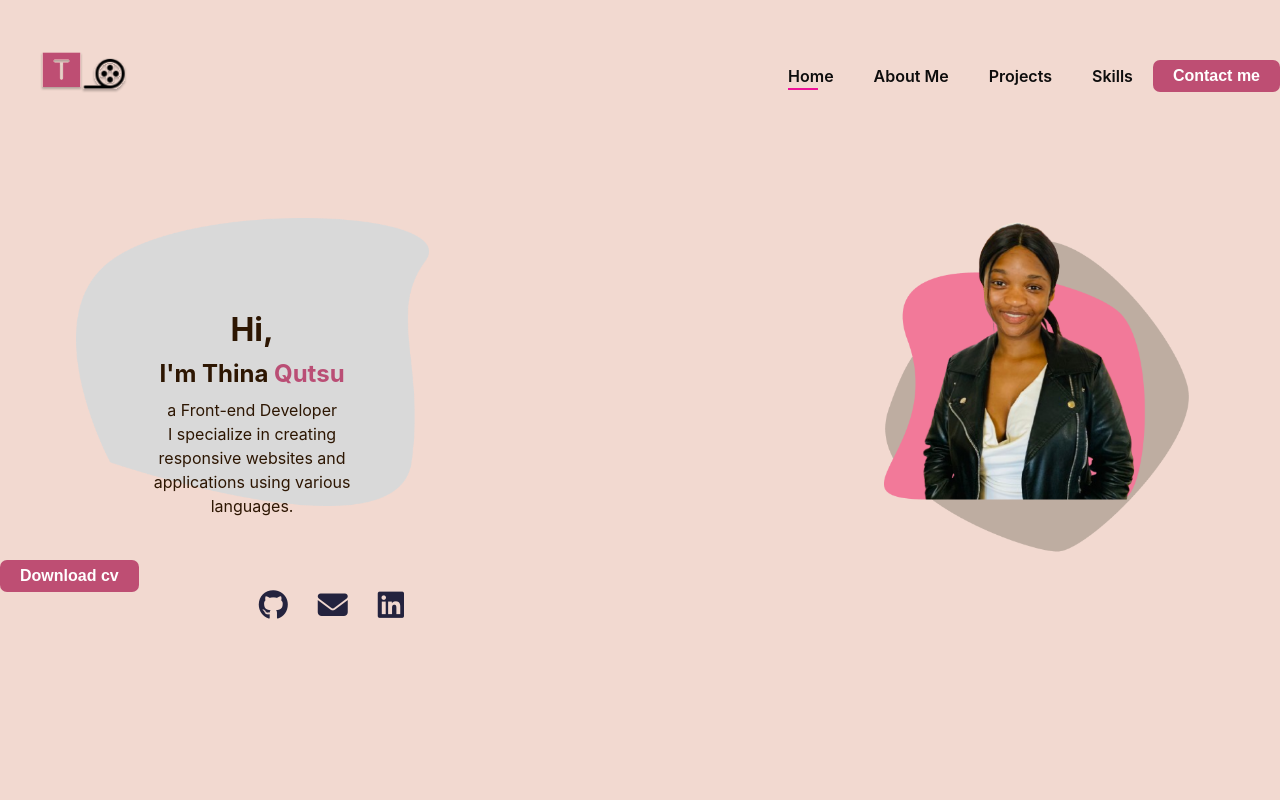
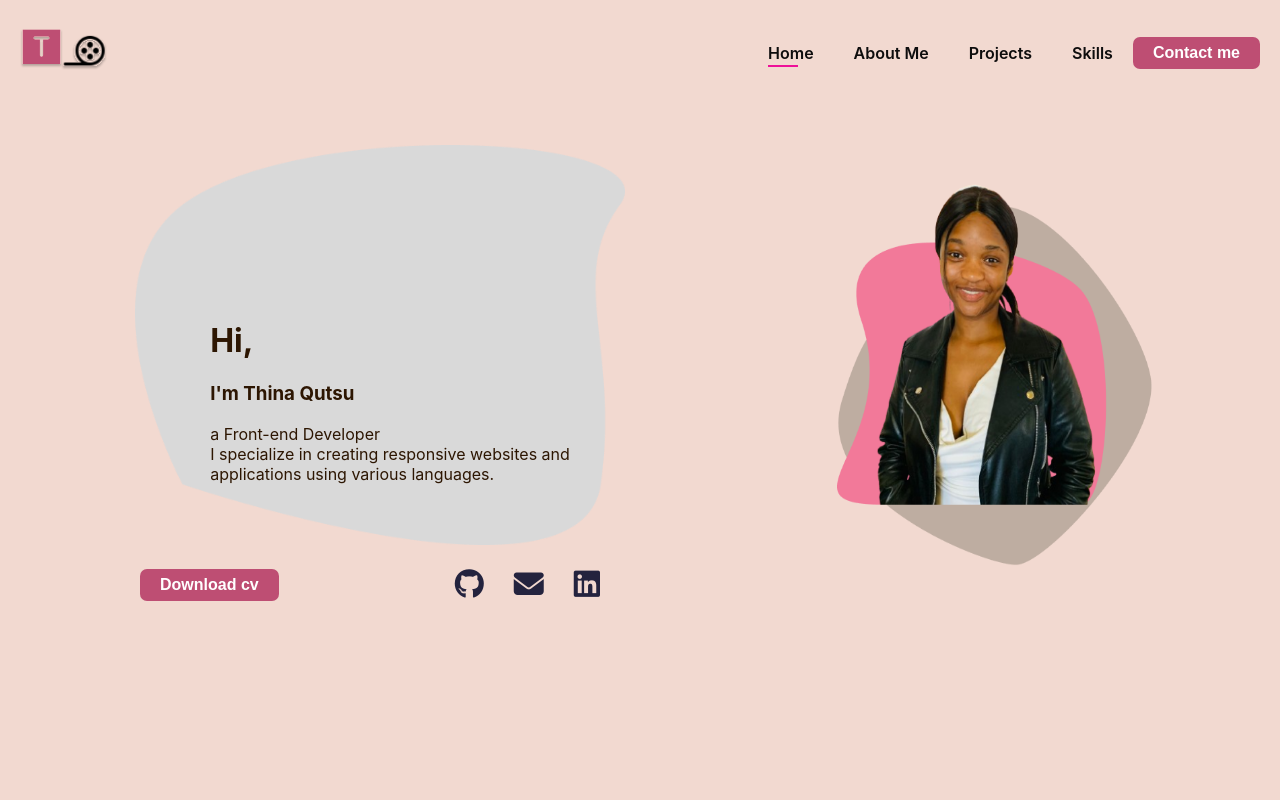
Before and after one commit to Tinaqutsu/tina, a React (Create React App) app: page / in a window 1280 px wide. Shown: the top 800 px of the page. Built offline with nearby package versions, Linux system fonts and the light colour scheme.

Commit message:
home page

```diff
--- a/public/index.html
+++ b/public/index.html
@@ -15,7 +15,7 @@
    <!--Awesome Icons-->
    <link rel="stylesheet" href="https://cdnjs.cloudflare.com/ajax/libs/font-awesome/6.5.1/css/all.min.css" integrity="sha512-DTOQO9RWCH3ppGqcWaEA1BIZOC6xxalwEsw9c2QQeAIftl+Vegovlnee1c9QX4TctnWMn13TZye+giMm8e2LwA==" crossorigin="anonymous" referrerpolicy="no-referrer" />
 
-    <title>React</title>
+    <title>Tina</title>
   </head>
   <body>
     <noscript>You need to enable JavaScript to run this app.</noscript>
--- a/src/App.js
+++ b/src/App.js
@@ -4,6 +4,7 @@ import Home from './Components/Home/Home';
 import About from './Components/About/About';
 import Skills from './Components/Skills/Skills';
 import Projects from './Components/Projects/projects';
+import Contacts from './Components/Contacts/Contacts';
 
 
 
@@ -16,6 +17,7 @@ function App() {
      <About/>
      <Skills />
      <Projects />
+     <Contacts />
     </div>
   );
 }
--- a/src/Components/About/About.js
+++ b/src/Components/About/About.js
@@ -8,7 +8,7 @@ function About() {
     <section className='about-page'>
       <h2>About</h2>
       <div className='pic-container'>
-        <img src={Pic} alt='My picture'/>
+        <img src={Pic} alt='Myself'/>
       </div>
 
 
@@ -38,4 +38,4 @@ function About() {
   )
 }
 
-export default About
+export default About;
--- /dev/null
+++ b/src/Components/Contacts/Contacts.css
@@ -0,0 +1,3 @@
+.form {
+    border: px solid;
+}
--- /dev/null
+++ b/src/Components/Contacts/Contacts.js
@@ -0,0 +1,38 @@
+import React from 'react'
+import './Contacts.css';
+
+function Contacts() {
+  return (
+    <div className='contacts' >
+        <h2>Contact Me</h2>
+        <h4>Get in touch with me via: </h4>
+        <div className='icons'>
+        <div class="contact-item">
+                                <div class="icon">
+                                    <i class="fas fa-envelope"></i>
+                                    <span>Email</span>
+                                </div>
+                                <p>
+                                    <span>: thinaqutsu8@gmail.com</span>
+                                </p>
+        </div>
+
+        <div class="contact-item">
+                                <div class="icon">
+                                    <i class="fas fa-map-marker-alt"></i>
+                                    <span>Location</span>
+                                </div>
+                                <p>
+                                    <span>: Cape Town, South Africa</span>
+                                </p>
+        </div>
+        </div>
+
+              <div className='form'>
+
+              </div>
+    </div>
+  );
+};
+
+export default Contacts;
--- a/src/Components/Home/Home.css
+++ b/src/Components/Home/Home.css
@@ -1,117 +1,45 @@
-/* Profile.css */
-
-.home-container {
+.home-page {
   display: flex;
-    align-items: flex-start; /* Align content to the top */
-    height: 100vh;
+  margin: 0;
+  height: 90vh;
+  padding: 0;
 }
 
-  .home-content {
+.hero {
   display: flex;
-    align-items: center;
+  margin: 30px;
+
 }
 
-  .imag img {
-    max-width: 50%;
-    height: auto;
-    margin-left: 300px; /* Adjust the margin as needed */
-    margin-top: 50px;
+.left-content {
+  /* border: 5px solid; */
+  width: 700px;
+
 }
 
-  .hello-text {
+.right-content {
+  /* border: 5px solid; */
+  width: 500px;
+  object-fit: cover;
   display: flex;
-    flex-direction: column;
 }
 
-  h1 {
-    font-size: 2rem;
-    margin: 0;
+.bottom-items {
+  /* border: 5px solid; */
+  display: flex;
+  justify-content: space-between;
+  padding: 20px;
+  margin-left: 90px;
+  margin-right: 110px;
 }
 
-  h3 {
-    font-size: 1.5rem;
-    margin: 10px 0;
+#background-picture {
+  height: 400px;
+  position: relative;
+  display: inline-block;
 }
 
-  .name {
-    color: rgba(177, 41, 90, 0.79);
-  }
-
-  p {
-    font-size: 1rem;
-    line-height: 1.5;
-    margin: 10px 0;
-  }
-
-  .button-container {
-    display: flex; /* Use flexbox to align buttons in the same line */
-    margin-top: 50px;
-  }
-
-  .button {
-    margin-right: 120px; /* Adjust the margin as needed */
-  }
-
-  .button button,
-  .button-hire button {
-    padding: 7px 20px;
-    font-size: 16px;
-    font-weight: 600;
-    cursor: pointer;
-    border: none;
-    border-radius: 7px;
-  }
-
-  .button button {
-    background-color: rgba(177, 41, 90, 0.79);
-    color: #fff;
-  }
-
-
-  .button button:hover,
-  .button-hire button:hover {
-    background-color: rgb(238, 17, 153); /* Change to the desired hover background color */
-    color: #fff; /* Change to the desired hover text color */
-    border-color: rgb(238, 17, 153); /* Change to the desired hover border color */
-  }
-
-  .icons {
-    display: flex;
-    gap: 30px; /* Add space between icons */
-    margin-top: 30px; /* Adjust margin as needed */
-  }
-
-  .icons i {
-    font-size: 30px; /* Increase the icon size */
-    color: rgba(36, 35, 62, 1); /* Change to the desired icon color */
-    transition: color 0.3s ease, transform 0.3s ease; /* Add transition for smooth color change and zoom effect on hover */
-  }
-
-  .icons i:hover {
-    color:  rgb(238, 17, 153); /* Change to the desired hover color */
-    transform: scale(1.7); /* Zoom in effect on hover, adjust the scale factor as needed */
-  }
-
-
-  .image-container {
-    position: relative;
-    display: inline-block;
-    margin-top: 100px;
-  }
-
-  .text-overlay {
-    position: absolute;
-    top: 50%;
-    left: 50%;
-    transform: translate(-50%, -50%);
-    text-align: center;
-    color:rgba(45, 22, 2, 1); /* Adjust the text color as needed */
-    margin-top: 0;
-  }
-
-
-
-  .image-container img:nth-child(2) {
+#background-picture:nth-child(2) {
   position: absolute;
   top: 0;
   left: 0;
@@ -121,20 +49,66 @@
   z-index: -1; /* Set a lower z-index to place it behind the text */
 }
 
-  img {
-    width: 70%;
+
+.text-overlay {
+  position: absolute;
+  top: 50%;
+  left: 50%;
+  transform: translate(-50%, -50%);
+  text-align: left;
+  color:rgba(45, 22, 2, 1); /* Adjust the text color as needed */
+  margin-top: 0;
+  margin-left: -250px;
 }
 
-  .imag img {
-    max-width: 50%;
-    height: auto;
-    margin-left: 300px; /* Adjust the margin as needed */
-    margin-top: 50px;
+.icons {
+  display: flex;
+  gap: 30px;
 }
 
-  #photo {
-    max-width: 90%;
-    height: auto;
-    margin-left: 300px; /* Adjust the margin as needed */
-    margin-top: 50px;
+.icons i {
+  font-size: 30px;
+  color: rgba(36, 35, 62, 1);
+  transition: color 0.3s ease, transform 0.3s ease;
 }
+
+.icons i:hover {
+  color:  rgb(238, 17, 153);
+  transform: scale(1.7);
+}
+
+.button button {
+  padding: 7px 20px;
+    background-color: rgba(177, 41, 90, 0.79);
+    color: #fff;
+    border: none;
+    border-radius: 7px;
+    cursor: pointer;
+    font-size: 16px;
+    font-weight: 600;
+}
+
+
+.button button:hover {
+  background-color: rgb(238, 17, 153); /* Change to the desired hover background color */
+  color: #fff; /* Change to the desired hover text color */
+  border-color: rgb(238, 17, 153); /* Change to the desired hover border color */
+}
+
+#picture {
+  width: 400px;
+  height: 470px;
+  padding-left: 70px;
+}
+
+#picture:hover {
+  width: 400px;
+  height: 470px;
+  padding-left: 70px;
+  border-color: rgb(238, 17, 153);
+  /* border: 10px solid rgb(238, 17, 153); */
+ transform: scale(1.1);
+ transition: 0.5s ease-in-out;
+  border-radius: 50%;
+  background: linear-gradient(to top, rgba(221, 43, 108, 0.79), rgb(255, 253, 254));
+}
--- a/src/Components/Home/Home.js
+++ b/src/Components/Home/Home.js
@@ -1,49 +1,45 @@
-import React from 'react';
+import React from 'react'
 import Profile from './images/profile.png';
 import background from './images/Background.png';
 import './Home.css';
 
-export default function Home() {
+function Home() {
   return (
-    <div className='home'>
-      <div className='home-container'>
-        <div className='home-content'>
+    <div className='home-page'>
+        <div className='hero'>
+          <div className='left-content'>
 
-          <div className="image-container">
-            <div className='backImg'>
-            <img src={background} alt="Description of the image"/>
-            </div>
-            <div className="text-overlay">
+         <img id='background-picture' src={background} alt='background picture' />
+          <div className="text-overlay">
               <h1> Hi,</h1>
               <h3>
                 I'm Thina <span className='name'>Qutsu</span>
               </h3>
               <p>
                 a Front-end Developer <br />
-                I specialize in creating responsive websites and
+                I specialize in creating responsive websites and <br />
                 applications using various languages.
               </p>
             </div>
-            <div className='button-container'>
-                <div className="button">
+          <div className='bottom-items'>
+          <div className="button">
                   <button>Download cv</button>
                 </div>
-
                 <div className='icons'>
                 <i className="fa-brands fa-github"></i>
                 <i className="fa-solid fa-envelope"></i>
                 <i className="fa-brands fa-linkedin"></i>
               </div>
-              </div>
-
-          </div>
-          <div className='imag'>
-          <img src={Profile} alt="Description of the image" />
           </div>
         </div>
+          <div className='right-content'>
 
+          <img id='picture' src={Profile} alt='Profile picture'/>
+        </div>
       </div>
-      <div className='Line'></div>
     </div>
-  );
+
+  )
 }
+
+export default Home
--- a/src/Components/Navbar/Navbar.css
+++ b/src/Components/Navbar/Navbar.css
@@ -2,7 +2,8 @@
     display: flex;
     align-items: center;
     justify-content: flex-end;
-    margin-top: 50px;
+    margin-top: 7px;
+    padding: 20px;
   }
 
   #navbar li {
```
Lines whose indentation alone changed are shown as unchanged.
